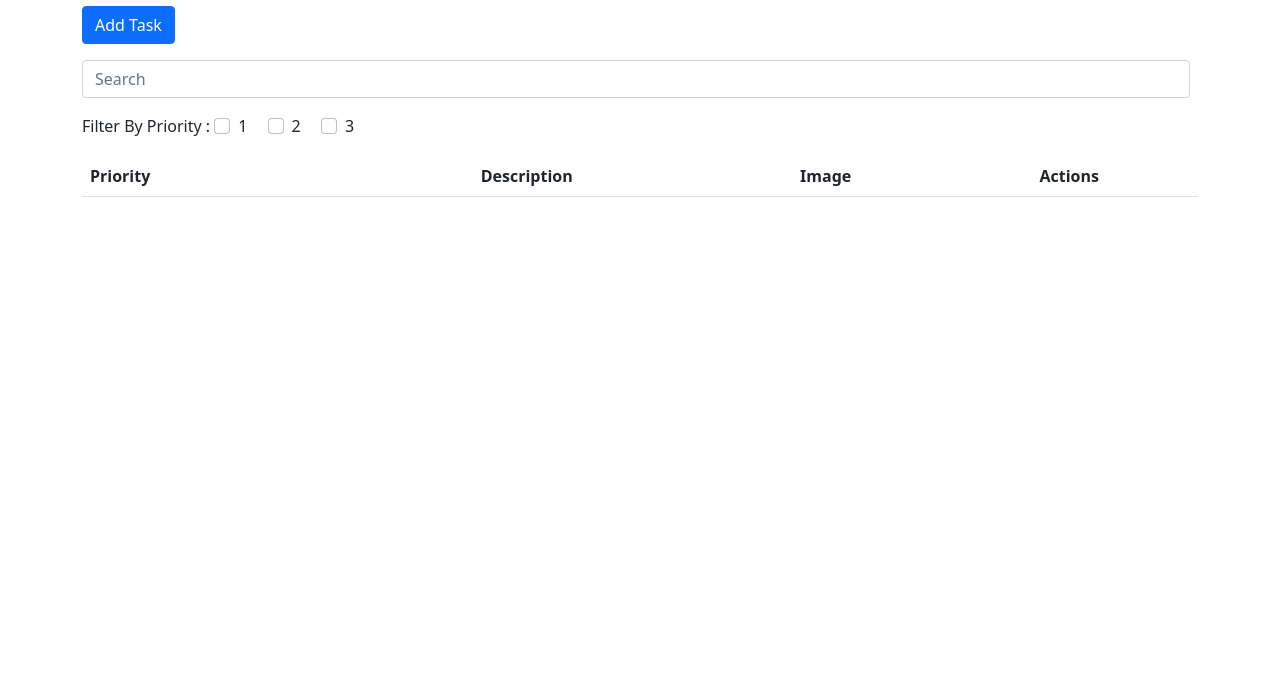
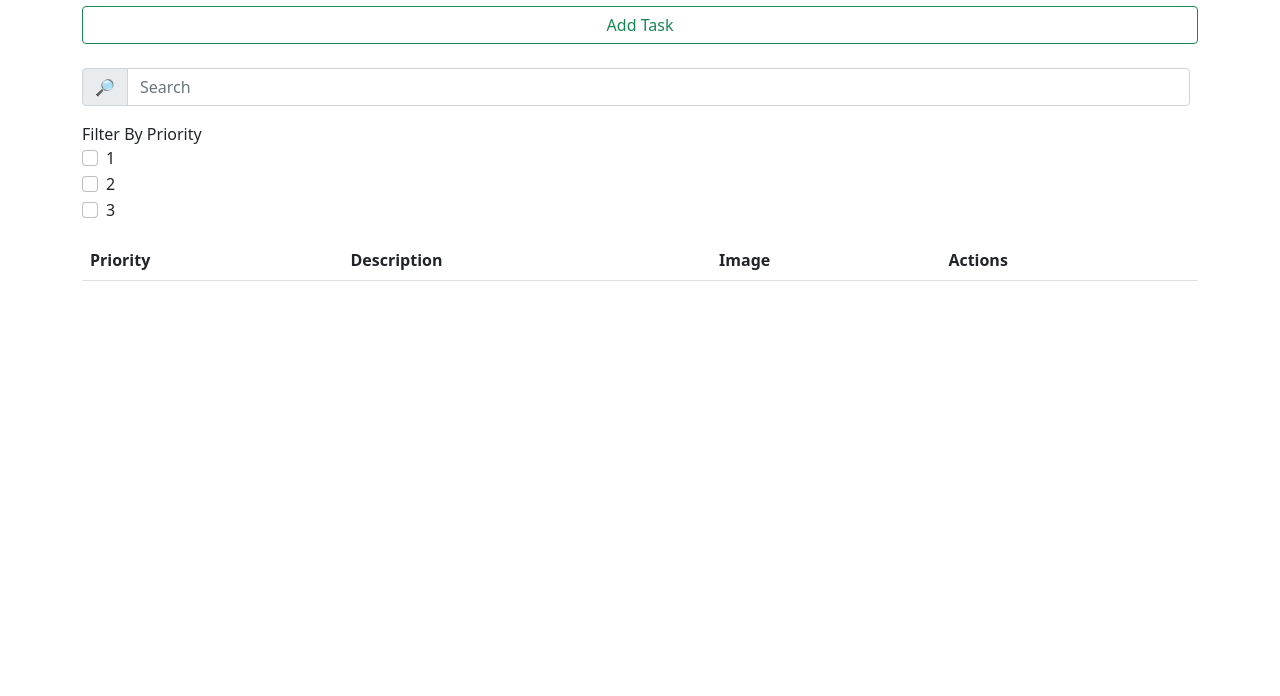
Before and after one commit to iyashlodaya/Relevel-Assignments, a plain HTML site: page todoApplication/TodoApplication.html in a window 1280 px wide. Shown: the part 104-800 px from the top of the page. Drawn offline with nearby package versions, Linux system fonts and the light colour scheme.

Commit message:
restructuring of html file

```diff
--- a/todoApplication/TodoApplication.html
+++ b/todoApplication/TodoApplication.html
@@ -3,9 +3,9 @@
 
 <head>
   <title>To Do Application</title>
-  <link rel="stylesheet" href="main.css" />
   <link href="https://cdn.jsdelivr.net/npm/bootstrap@5.1.3/dist/css/bootstrap.min.css" rel="stylesheet"
     integrity="sha384-1BmE4kWBq78iYhFldvKuhfTAU6auU8tT94WrHftjDbrCEXSU1oBoqyl2QvZ6jIW3" crossorigin="anonymous" />
+  <link rel="stylesheet" href="main.css" />
 </head>
 
 <body>
@@ -13,16 +13,20 @@
     <div>
       <div class="container">
         <div class="row">
-          <h2 class="mt-5">To Do Application</h2>
+          <h2 class="mt-5 text-center">To Do Application</h2>
           <div>
-            <button type="button" class="btn btn-primary mt-3" data-bs-toggle="modal" data-bs-target="#addTaskModal">
-              Add Task
-            </button>
-            <div class="d-flex mt-3">
+            <div class="text-center d-grid gap-2">
+              <button type="button" class="btn btn-outline-success mt-3" data-bs-toggle="modal"
+                data-bs-target="#addTaskModal">
+                Add Task
+              </button>
+            </div>
+            <div class="input-group mt-4">
+              <span class="input-group-text" id="basic-addon1">&#x1F50E;&#xFE0E;</span>
               <input class="form-control me-2" type="text" placeholder="Search" id="searchInput" />
             </div>
-            <div class="mt-3">
-              Filter By Priority :
+            <div class="d-grid mt-3">
+              Filter By Priority
               <div class="form-check form-check-inline">
                 <input class="form-check-input" type="checkbox" id="filterTaskType1" value="1"
                   onclick="renderTaskList()" />
@@ -41,11 +45,11 @@
             </div>
             <table class="table mt-3">
               <thead>
-                <tr>
+                <tr id="headings-row">
                   <th scope="col">Priority</th>
-                  <th scope="col" class="text-center">Description</th>
-                  <th scope="col" class="text-center">Image</th>
-                  <th scope="col" class="text-center">Actions</th>
+                  <th scope="col" class="w-45">Description</th>
+                  <th scope="col">Image</th>
+                  <th scope="col">Actions</th>
                 </tr>
               </thead>
               <tbody id="taskList"></tbody>
```
